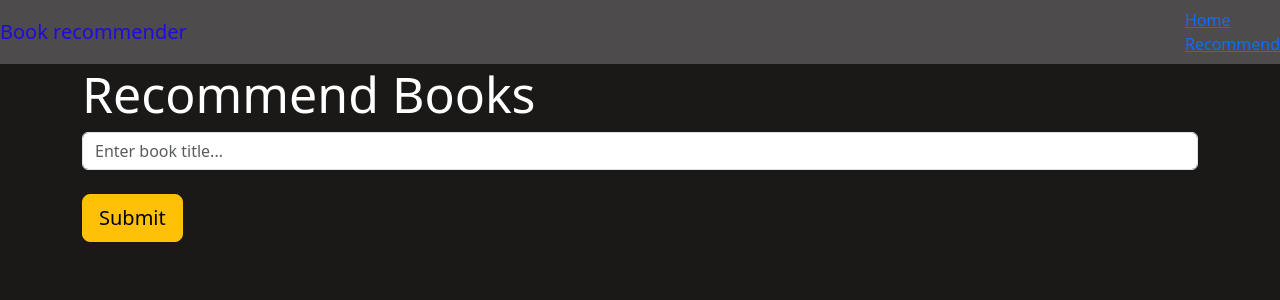
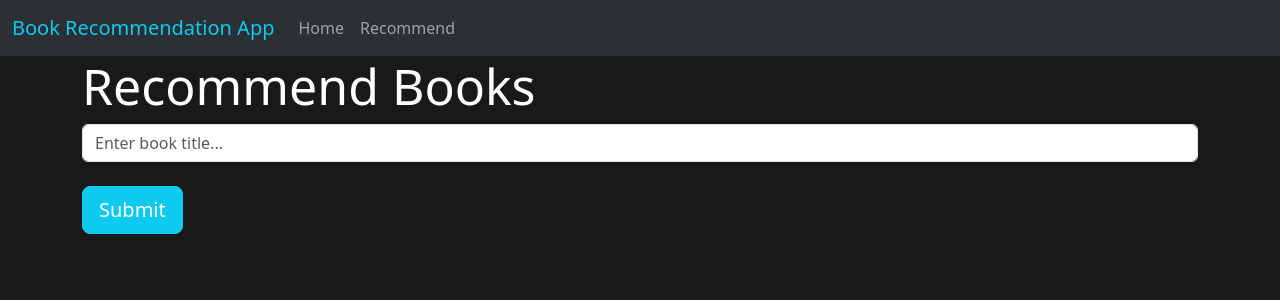
Before and after one commit to Raanjeetsgolu/book-recommendation-system, a Flask app: page /recommend in a window 1280 px wide. Shown: the top 300 px of the page. Run offline with Flask 3, Linux system fonts and the light colour scheme; parts of the project's set-up code (start-up, migrations or seed data) failed here and were passed over.

Commit message:
code refactor

```diff
--- a/templates/recommend.html
+++ b/templates/recommend.html
@@ -11,28 +11,31 @@
       crossorigin="anonymous"
     />
   </head>
-
   <style>
     .text-white {
       color: white;
     }
+
     .navbar-brand {
-      color: rgb(32, 10, 227) !important; /* Set color for non-hover */
+      color: #0dcaf0 !important; /* Set color for non-hover */
       text-decoration: none !important; /* No underline */
-    }
-    .navbar-brand:hover {
-      color: rgb(32, 10, 227) !important; /* Keep the same color on hover */
-      text-decoration: none !important; /* Ensure no underline */
-      background-color: transparent !important; /* Ensure no background change */
     }
   </style>
   <body style="background-color: #1a1918">
-    <nav class="navbar" style="background-color: #4d4b4b">
-      <a class="navbar-brand">Book recommender</a>
-      <ul class="nav navbar-nav">
-        <li><a href="/">Home</a></li>
-        <li><a href="/recommend">Recommend</a></li>
-      </ul>
+    <nav class="navbar navbar-expand-lg bg-body-tertiary" data-bs-theme="dark">
+      <div class="container-fluid">
+        <a class="navbar-brand">Book Recommendation App</a>
+        <div class="collapse navbar-collapse" id="navbarSupportedContent">
+          <ul class="navbar-nav me-auto mb-2 mb-lg-0">
+            <li class="nav-item">
+              <a class="nav-link btn btn-dark" href="/">Home</a>
+            </li>
+            <li class="nav-item">
+              <a class="nav-link btn btn-dark" href="/recommend">Recommend</a>
+            </li>
+          </ul>
+        </div>
+      </div>
     </nav>
 
     <div class="container">
@@ -59,17 +62,17 @@
               placeholder="Enter book title..."
               required
             /><br />
-            <input type="submit" class="btn btn-lg btn-warning" />
+            <input type="submit" class="btn btn-lg btn btn-info text-white" />
           </form>
         </div>
 
         {% if data %} {% for i in data %}
         <div class="col-md-3" style="margin-top: 50px">
-          <div class="card">
+          <div class="card" data-bs-theme="dark">
             <div class="card-body">
               <img class="card-img-top" src="{{ i[2] }}" />
-              <p class="text-white">{{ i[0] }}</p>
-              <h4 class="text-white">{{ i[1] }}</h4>
+              <p class="text-grey">{{ i[0] }}</p>
+              <h4 class="text-grey">{{ i[1] }}</h4>
             </div>
           </div>
         </div>
```
Also changed, not shown: templates/index.html (+16 -14 lines), 1 other file.
